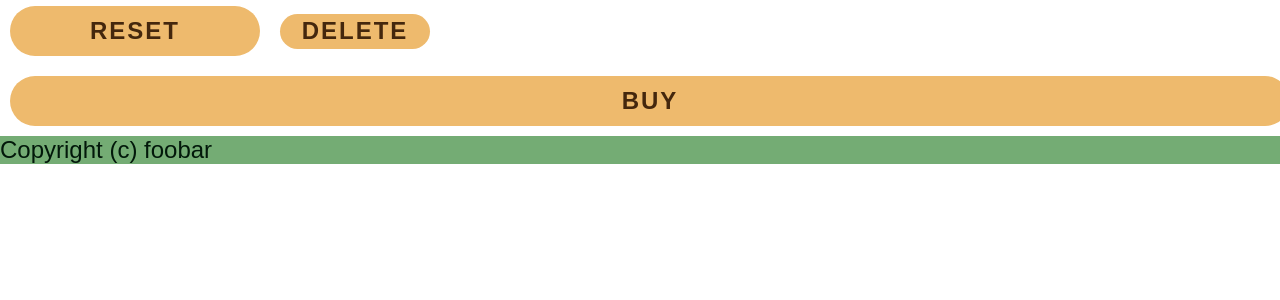
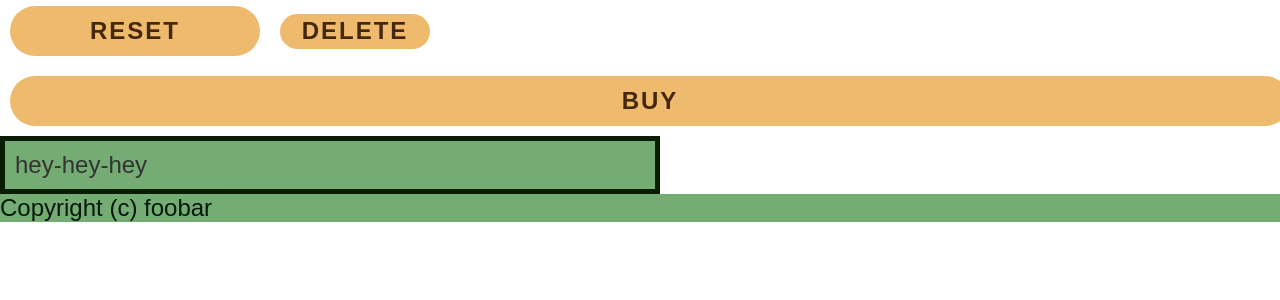
Before and after one commit to OlgaTaranova/diploma-project, a Node project: template source/pages/index.pug in a window 1280 px wide. Shown: the part 324-624 px from the top of the page. Run offline with Node 20 templates, Linux system fonts and the light colour scheme; the template is opened without the code that fills it, so the values that code supplies are empty; style sheets or scripts are compiled from the project's sources.

Commit message:
feat: add more styles

```diff
--- a/source/pages/index.pug
+++ b/source/pages/index.pug
@@ -13,5 +13,6 @@
         button(class='reset') Reset
         button(class='delete') delete
         button(class='buy') buy
+        p(class='hey') hey-hey-hey
         include footer.pug
         script(src="../js/script.js")
--- /dev/null
+++ b/source/styles/extands.scss
@@ -0,0 +1,5 @@
+%message-shared {
+    border: 5px solid rgb(9, 29, 3);
+    padding: 10px;
+    color: #333;
+  }
--- a/source/styles/main.scss
+++ b/source/styles/main.scss
@@ -1,6 +1,7 @@
 @import 'components/reset.scss';
 @import 'components/variables.scss';
 @import 'mixins.scss';
+@import 'extands.scss';
 @import 'components/nav.scss';
 
 
@@ -17,4 +18,9 @@
 }
 .buy {
     @include btn (100%, 50px);
+
 }
+.hey {
+    @extend %message-shared;
+    width: 600px + 60px;
+}
```
